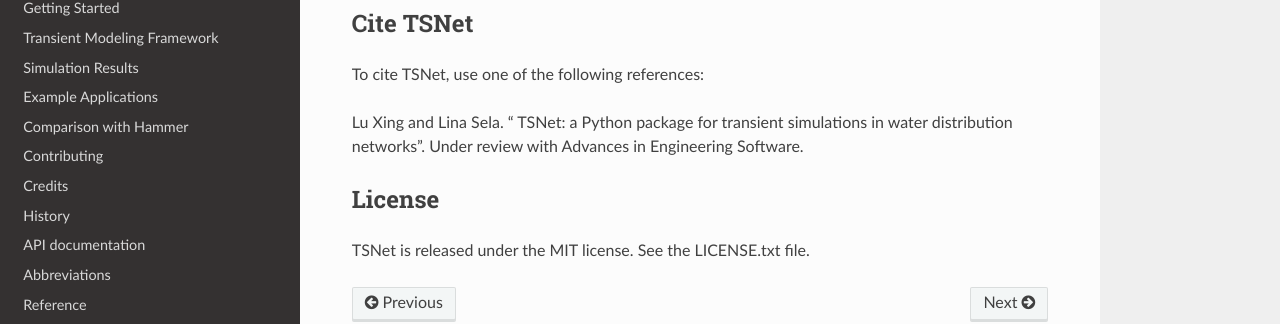
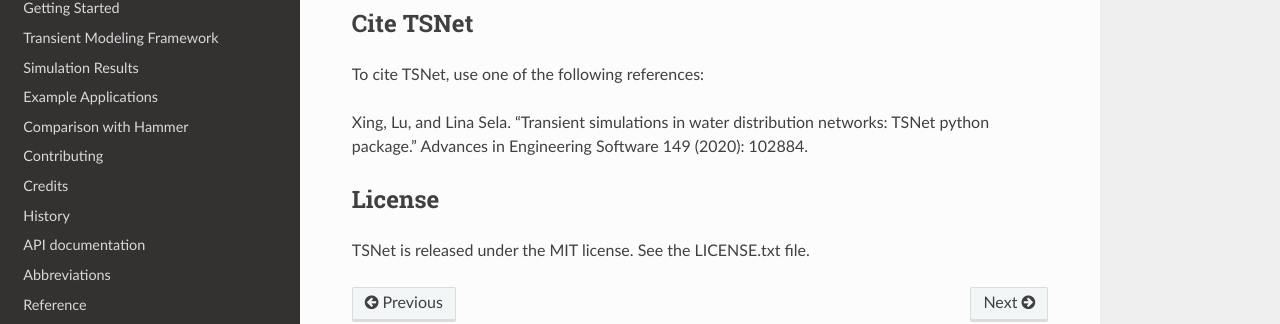
Before and after one commit to glorialulu/TSNet, a Sphinx documentation site: the page built from docs/readme.rst, in a window 1280 px wide and 900 px high, scrolled down 1406 px. Shown: the part 467-791 px from the top of the window. Built offline with Sphinx 7.4.7 and the Read the Docs theme 2.0.0, drawn with Linux system fonts in a browser that asks for light colours.

```diff
--- a/docs/readme.rst
+++ b/docs/readme.rst
@@ -96,9 +96,8 @@
 
 To cite TSNet, use one of the following references:
 
-Lu Xing and Lina Sela. " TSNet: a Python package
-for transient simulations in water distribution networks".
-Under review with Advances in Engineering Software.
+Xing, Lu, and Lina Sela. "Transient simulations in water distribution networks:
+TSNet python package." Advances in Engineering Software 149 (2020): 102884.
 
 
 License
```
